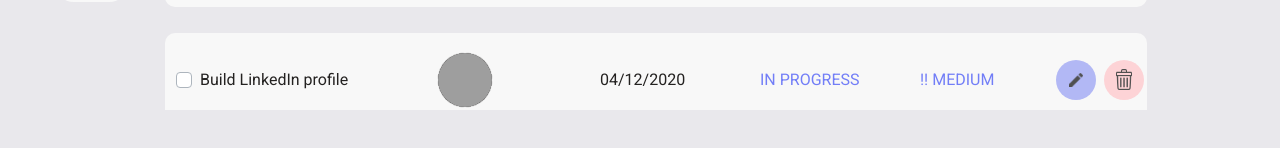
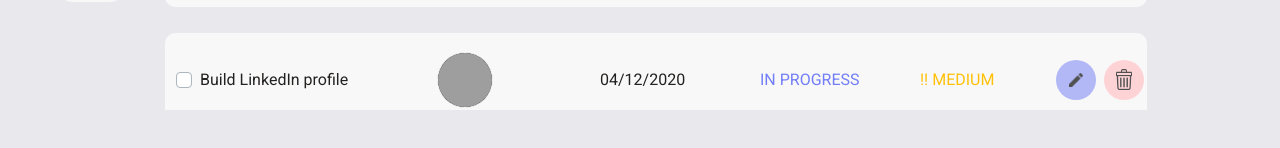
Before and after one commit to Githubzoe/task-planner-GA-team-project, a plain HTML site: page index.html in a window 1280 px wide. Shown: the part 686-834 px from the top of the page. Drawn offline with nearby package versions, Linux system fonts and the light colour scheme; grey boxes are pictures that could not be loaded.

Commit message:
change text color

```diff
--- a/css/styles.css
+++ b/css/styles.css
@@ -772,10 +772,6 @@ button {
   background-color: var(--true-v);
 }
 
-.priority-medium {
-  color: var(--cornflower-blue);
-}
-
 .priorities button {
   color: var(--true-v);
 }
--- a/index.html
+++ b/index.html
@@ -379,7 +379,7 @@
                           <span class="status status--in-progress">IN PROGRESS</span>
                         </div>
                         <div class="project__element project__priority col-1 mr-5">
-                          <span class="priority priority-medium">!! MEDIUM</span>
+                          <span class="priority text-warning">!! MEDIUM</span>
                         </div>
                         <div class="project__element project__setting col ml-2 d-flex">
                           <button class="icon  focus--box-shadow d-flex align-items-center justify-content-center" type="button">
```
